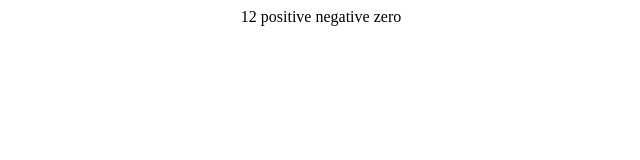
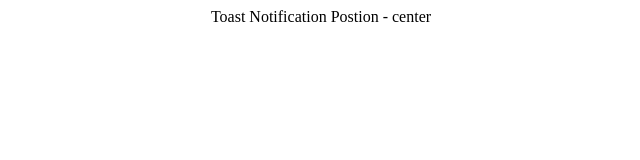
Before and after one commit to Kgiruc/ts-react, a React (Vite) app in the folder ts-react/: page / in a window 1280 px wide. Shown: the top 160 px of the page, without its empty margins (319-959 px from the left). Built offline with nearby package versions, Linux system fonts and the light colour scheme.

Commit message:
tsx basic

```diff
--- a/ts-react/src/App.tsx
+++ b/ts-react/src/App.tsx
@@ -6,6 +6,7 @@
 import Private from "./componenets/auth/Private";
 import List from "./componenets/generics/List";
 import RandomNumber from "./componenets/restriction/RandomNumber";
+import Toast from "./componenets/templeteliterals/Toast";
 
 
 const listelo = [
@@ -26,7 +27,7 @@
 function App() {
   return (
     <div className="App">
-    <RandomNumber value={12} isPositive isNegative isZero/>
+    <Toast position='center' />
     </div>
   );
 }
--- a/ts-react/src/componenets/restriction/RandomNumber.tsx
+++ b/ts-react/src/componenets/restriction/RandomNumber.tsx
@@ -21,6 +21,7 @@
 }
 
 type RandomNumberProps = PositiveNumber | NegativeNumber | Zero
+
 function RandomNumber({
     value,
     isPositive,
--- /dev/null
+++ b/ts-react/src/componenets/templeteliterals/Toast.tsx
@@ -0,0 +1,16 @@
+type HorizontalPosition = 'left' | 'center' | 'bottom'
+type VerticalPosition = 'top' | 'center' | 'bottom'
+
+type ToastProps = {
+    position:
+    | Exclude<`${HorizontalPosition}-${VerticalPosition}`, 'center-center'>
+    | 'center'
+}
+
+function Toast({ position }: ToastProps) {
+    return (
+        <div>Toast Notification Postion - {position}</div>
+    )
+}
+
+export default Toast
```
